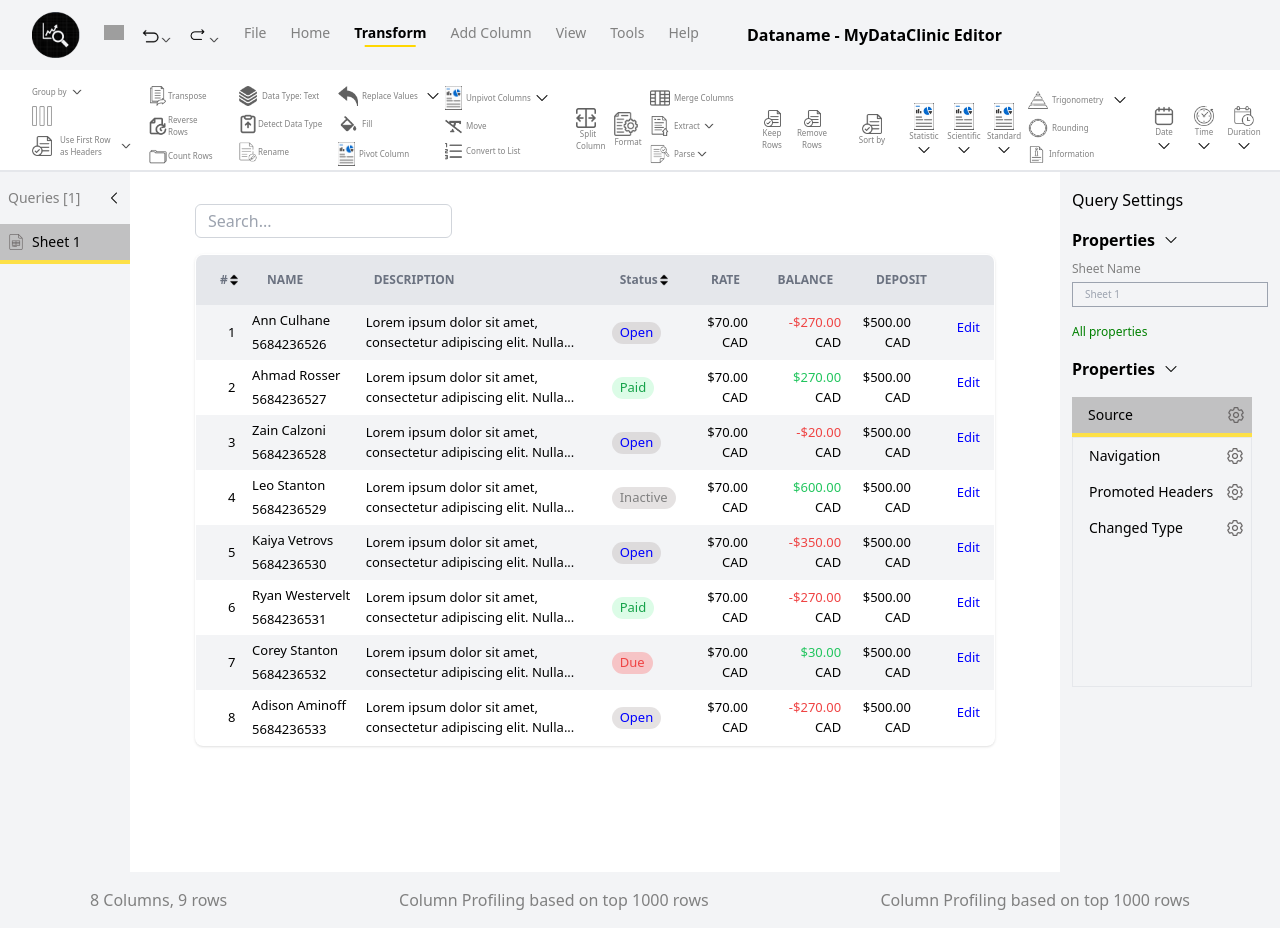
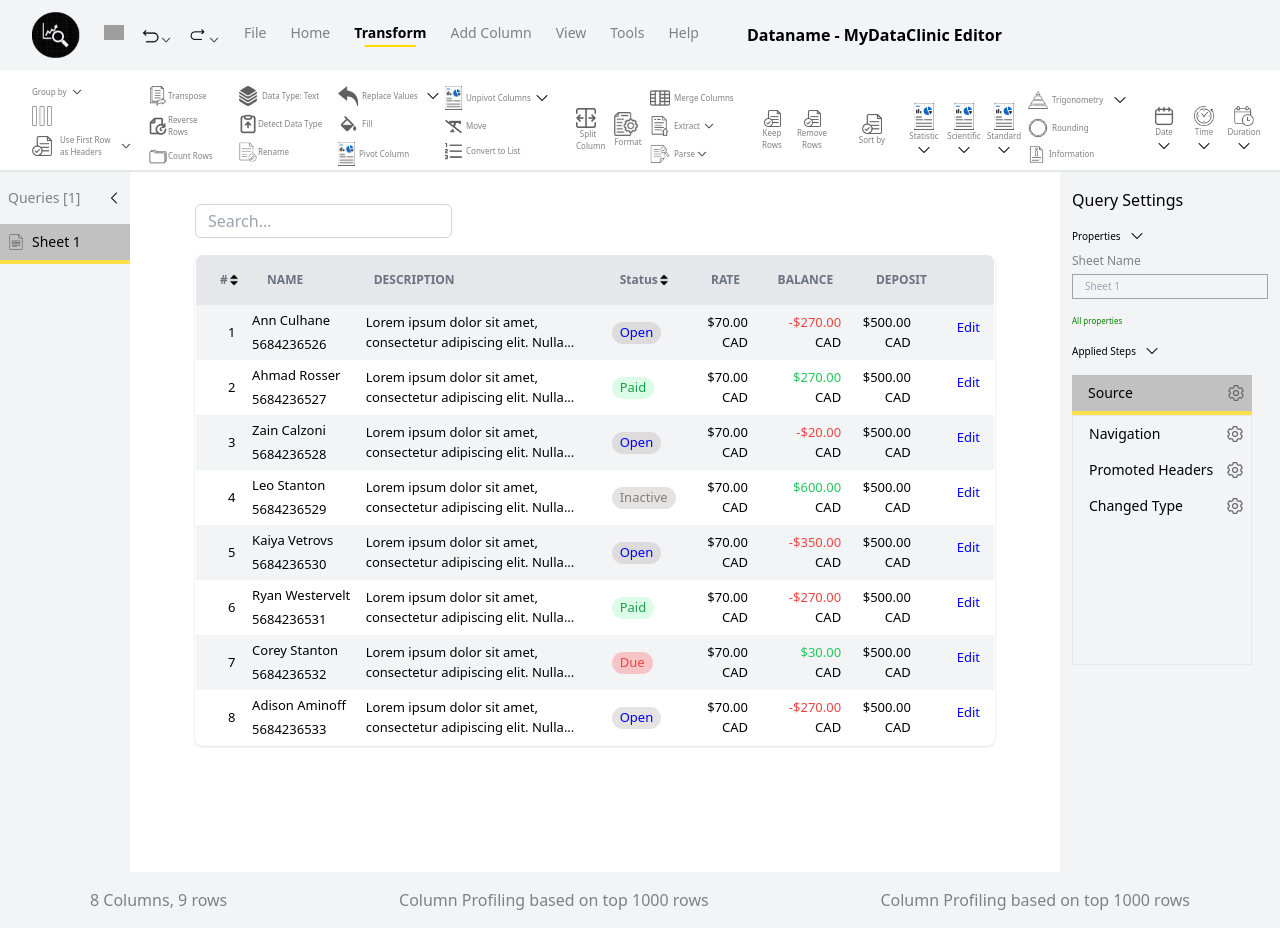
Before and after one commit to pearlodi/toks, a Nuxt app: page / in a window 1280 px wide. Built offline with nearby package versions, Linux system fonts and the light colour scheme; grey boxes are pictures that could not be loaded.

Commit message:
Update settingSidebar.vue

```diff
--- a/components/settingSidebar.vue
+++ b/components/settingSidebar.vue
@@ -2,7 +2,7 @@
   <div class="bg-gray-100 h-full w-[220px] px-3">
     <p class="mt-4">Query Settings</p>
     <div class="flex items-center mt-4">
-      <p class="font-bold text-left">Properties</p>
+      <p class="font-normal text-left text-[10px]">Properties</p>
       <div class="w-4">
         <img
           src="../assets/images/down-arrow.png"
@@ -20,10 +20,10 @@
       />
     </div>
     <div class="mt-4">
-      <p class="text-[12px] text-[green]">All properties</p>
+      <p class="text-[8px] font-normal text-[green]">All properties</p>
     </div>
     <div class="flex items-center mt-4">
-      <p class="font-bold text-left">Properties</p>
+      <p class="font-medium text-[10px] text-left">Applied Steps</p>
       <div class="w-4">
         <img
           src="../assets/images/down-arrow.png"
```
